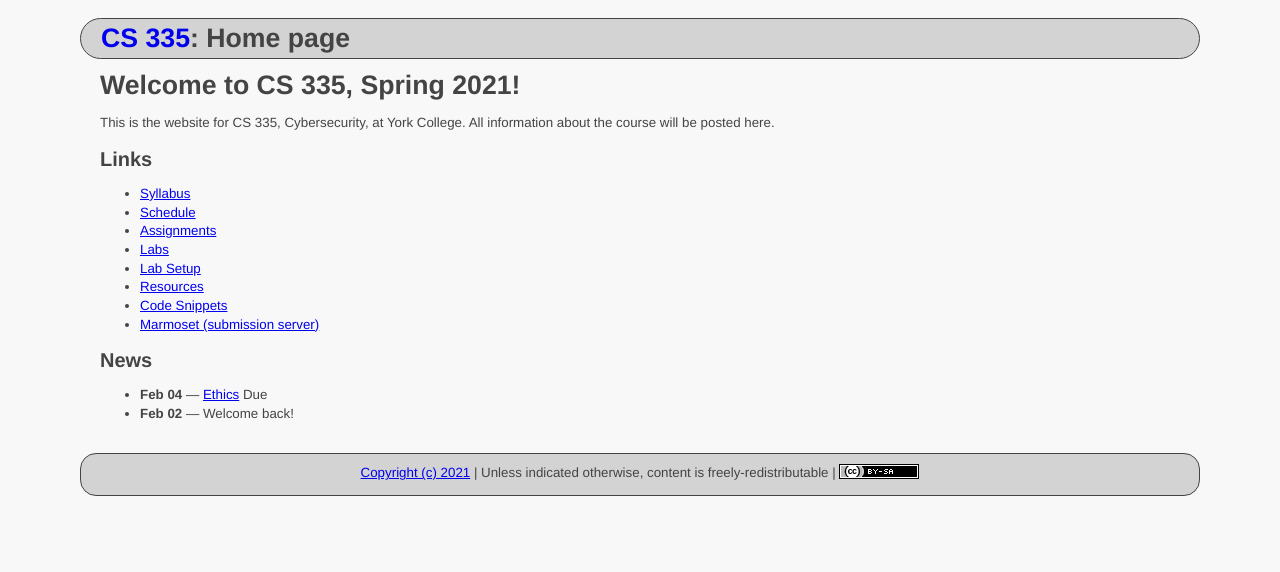
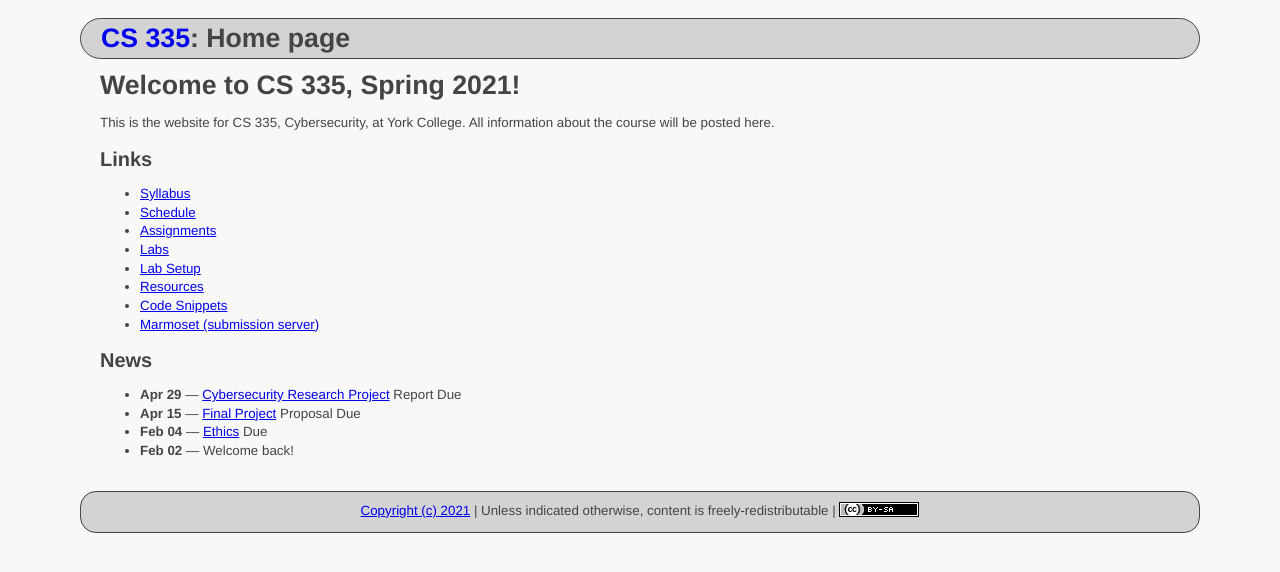
Before and after one commit to ycpcs/cs335-spring2021, a Jekyll site: the page built from index.md, in a window 1280 px wide. Shown: the top 572 px of the page. Built offline with Jekyll 4.4.1, drawn with Linux system fonts in a browser that asks for light colours.

Commit message:
add news

```diff
--- a/index.md
+++ b/index.md
@@ -37,5 +37,8 @@ This is the website for CS 335, Cybersecurity, at York College. All information
 
 <sup>*</sup> Optional
 -->
+
+* **Apr 29** &mdash; [Cybersecurity Research Project](assignments/cybercrime.html) Report Due
+* **Apr 15** &mdash; [Final Project](assignments/project.html) Proposal Due
 * **Feb 04** &mdash; [Ethics](assignments/ethics.html) Due
 * **Feb 02** &mdash; Welcome back!
```
